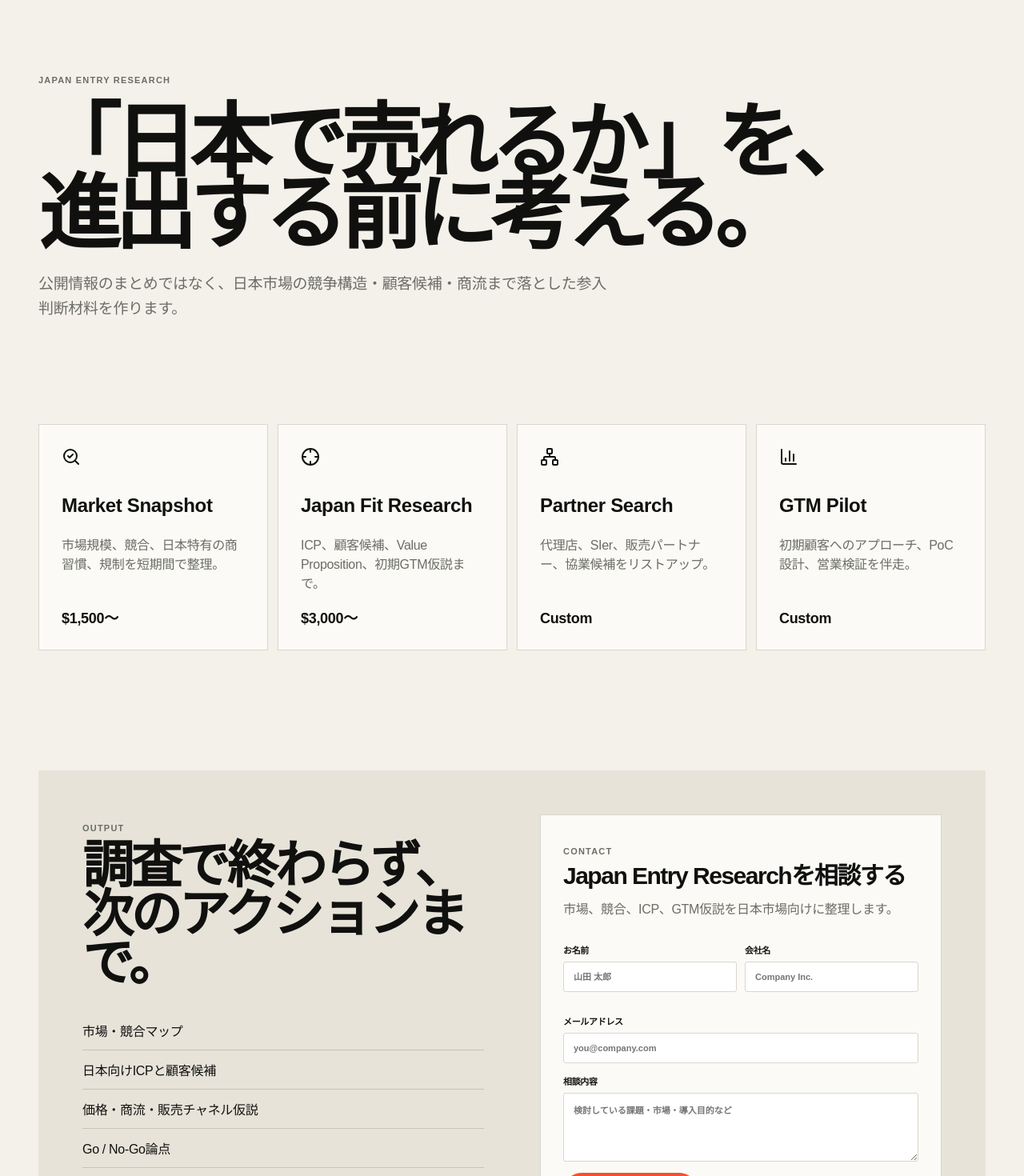
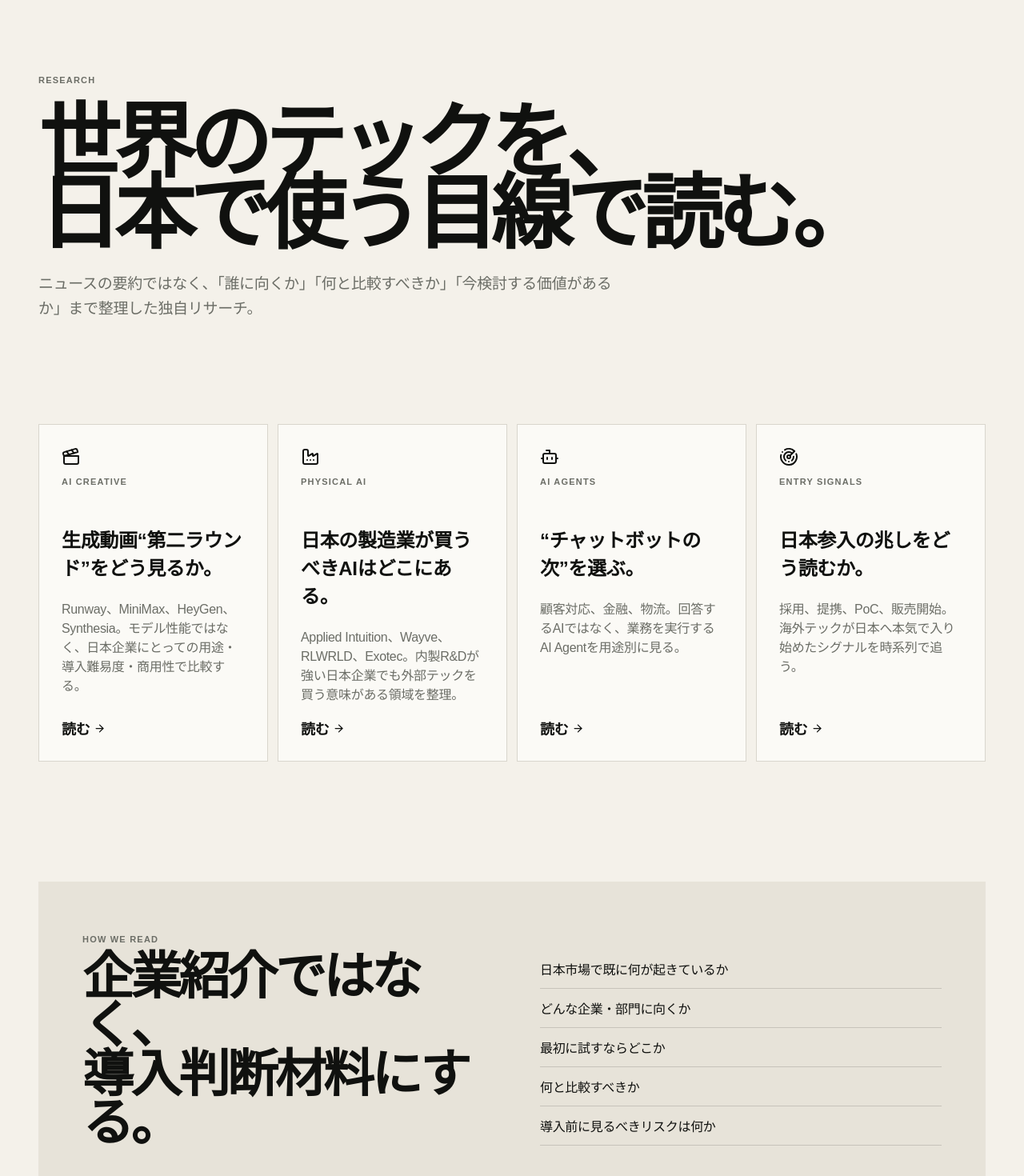
Before and after one commit to yasu-kai/tech-meets-japan, a Next.js app: page /research in a window 1280 px wide. Shown: the part 100-1570 px from the top of the page at 80% size. Built offline with nearby package versions, Linux system fonts and the light colour scheme.

Commit message:
Turn research into reader-focused editorial hub

```diff
--- a/app/research/page.tsx
+++ b/app/research/page.tsx
@@ -1,7 +1,14 @@
-import { ArrowRight, BarChart3, Crosshair, Network, SearchCheck } from "lucide-react";
+import Link from "next/link";
+import { ArrowRight, BarChart3, Bot, Clapperboard, Factory, Radar } from "lucide-react";
 import Header from "@/components/Header";
 import Footer from "@/components/Footer";
-import LeadForm from "@/components/LeadForm";
+
+const reports = [
+  { icon:<Clapperboard/>, eyebrow:"AI CREATIVE", title:"生成動画“第二ラウンド”をどう見るか。", copy:"Runway、MiniMax、HeyGen、Synthesia。モデル性能ではなく、日本企業にとっての用途・導入難易度・商用性で比較する。", href:"/companies" },
+  { icon:<Factory/>, eyebrow:"PHYSICAL AI", title:"日本の製造業が買うべきAIはどこにある。", copy:"Applied Intuition、Wayve、RLWRLD、Exotec。内製R&Dが強い日本企業でも外部テックを買う意味がある領域を整理。", href:"/companies" },
+  { icon:<Bot/>, eyebrow:"AI AGENTS", title:"“チャットボットの次”を選ぶ。", copy:"顧客対応、金融、物流。回答するAIではなく、業務を実行するAI Agentを用途別に見る。", href:"/companies" },
+  { icon:<Radar/>, eyebrow:"ENTRY SIGNALS", title:"日本参入の兆しをどう読むか。", copy:"採用、提携、PoC、販売開始。海外テックが日本へ本気で入り始めたシグナルを時系列で追う。", href:"/signals" },
+];
 
 export default function ResearchPage() {
   return (
@@ -9,27 +16,39 @@ export default function ResearchPage() {
       <Header/>
       <main>
         <section className="page-hero">
-          <p className="eyebrow">JAPAN ENTRY RESEARCH</p>
-          <h1>「日本で売れるか」を、<br/>進出する前に考える。</h1>
-          <p>公開情報のまとめではなく、日本市場の競争構造・顧客候補・商流まで落とした参入判断材料を作ります。</p>
+          <p className="eyebrow">RESEARCH</p>
+          <h1>世界のテックを、<br/>日本で使う目線で読む。</h1>
+          <p>ニュースの要約ではなく、「誰に向くか」「何と比較すべきか」「今検討する価値があるか」まで整理した独自リサーチ。</p>
         </section>
+
         <section className="section section-tight">
           <div className="research-grid">
-            <div className="research-card"><SearchCheck/><h3>Market Snapshot</h3><p>市場規模、競合、日本特有の商習慣、規制を短期間で整理。</p><strong>$1,500〜</strong></div>
-            <div className="research-card"><Crosshair/><h3>Japan Fit Research</h3><p>ICP、顧客候補、Value Proposition、初期GTM仮説まで。</p><strong>$3,000〜</strong></div>
-            <div className="research-card"><Network/><h3>Partner Search</h3><p>代理店、SIer、販売パートナー、協業候補をリストアップ。</p><strong>Custom</strong></div>
-            <div className="research-card"><BarChart3/><h3>GTM Pilot</h3><p>初期顧客へのアプローチ、PoC設計、営業検証を伴走。</p><strong>Custom</strong></div>
+            {reports.map(report => (
+              <Link href={report.href} className="research-card" key={report.title}>
+                {report.icon}
+                <p className="eyebrow">{report.eyebrow}</p>
+                <h3>{report.title}</h3>
+                <p>{report.copy}</p>
+                <strong>読む <ArrowRight size={15}/></strong>
+              </Link>
+            ))}
           </div>
         </section>
+
         <section className="split-section">
           <div>
-            <p className="eyebrow">OUTPUT</p>
-            <h2>調査で終わらず、<br/>次のアクションまで。</h2>
+            <p className="eyebrow">HOW WE READ</p>
+            <h2>企業紹介ではなく、<br/>導入判断材料にする。</h2>
+          </div>
+          <div>
             <ul className="plain-list">
-              <li>市場・競合マップ</li><li>日本向けICPと顧客候補</li><li>価格・商流・販売チャネル仮説</li><li>Go / No-Go論点</li><li>90日GTMプラン</li>
+              <li>日本市場で既に何が起きているか</li>
+              <li>どんな企業・部門に向くか</li>
+              <li>最初に試すならどこか</li>
+              <li>何と比較すべきか</li>
+              <li>導入前に見るべきリスクは何か</li>
             </ul>
           </div>
-          <LeadForm kind="research"/>
         </section>
       </main>
       <Footer/>
```
